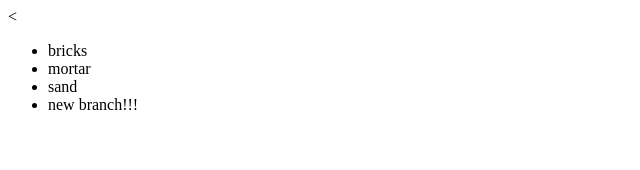
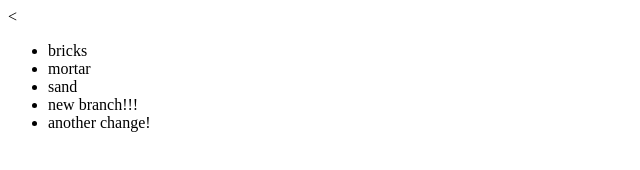
Before and after one commit to kkl260/gittesting, a plain HTML site: page index.html in a window 1280 px wide. Shown: the whole page, without its empty margins (0-640 px from the left). Drawn offline with Linux system fonts and the light colour scheme.

Commit message:
New branch added

```diff
--- a/index.html
+++ b/index.html
@@ -9,6 +9,7 @@
 	<li>mortar</li>
 	<li>sand</li>
 	<li>new branch!!!</li>
+	<li>another change!</li>
 </ul>
 
 </body>
```
